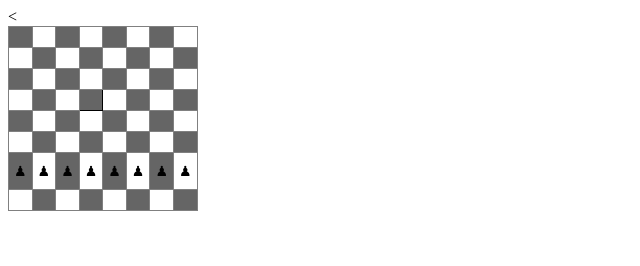
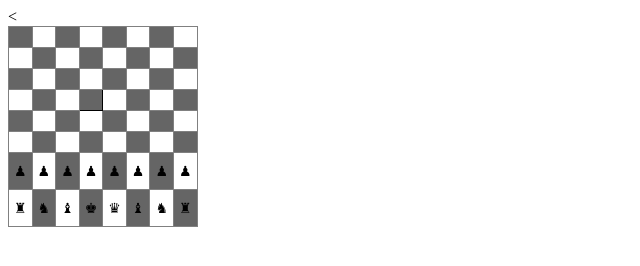
Before and after one commit to katyabollong/fuzzy-carnival, a plain HTML site: page assignment5.html in a window 1280 px wide. Shown: the whole page, without its empty margins (0-640 px from the left). Drawn offline with Linux system fonts and the light colour scheme.

Commit message:
Update assignment5.html

```diff
--- a/assignment5.html
+++ b/assignment5.html
@@ -90,14 +90,14 @@
     <td class="tg-0pky">&#9823</td>
   </tr>
   <tr>
-    <td class="tg-0pky"></td>
-    <td class="tg-re1e"></td>
-    <td class="tg-0pky"></td>
-    <td class="tg-re1e"></td>
-    <td class="tg-0pky"></td>
-    <td class="tg-re1e"></td>
-    <td class="tg-0pky"></td>
-    <td class="tg-re1e"></td>
+    <td class="tg-0pky">&#9820</td>
+    <td class="tg-re1e">&#9822</td>
+    <td class="tg-0pky">&#9821</td>
+    <td class="tg-re1e">&#9818</td>
+    <td class="tg-0pky">&#9819</td>
+    <td class="tg-re1e">&#9821</td>
+    <td class="tg-0pky">&#9822</td>
+    <td class="tg-re1e">&#9820</td>
   </tr>
 </tbody>
 </table>
```
